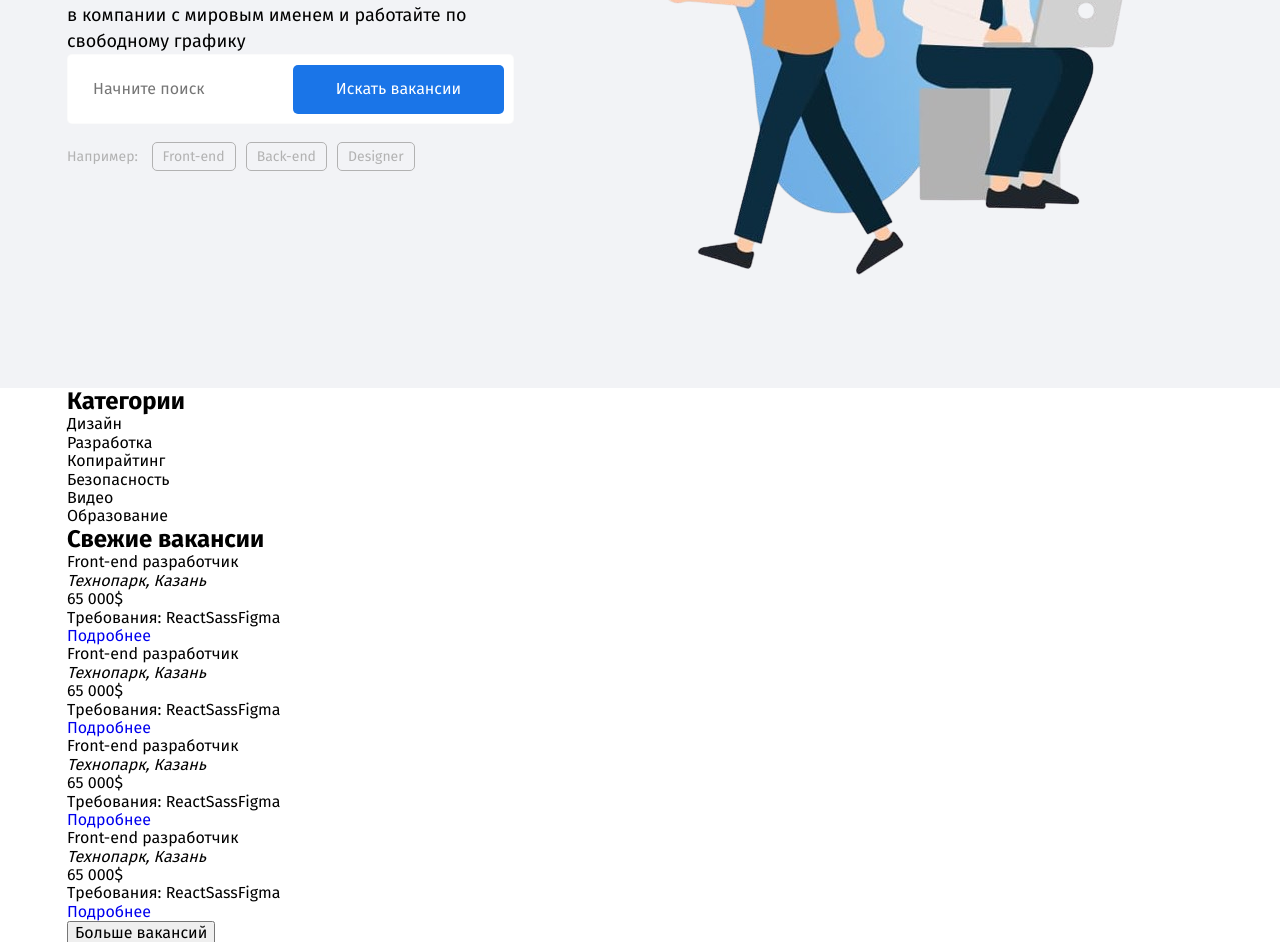
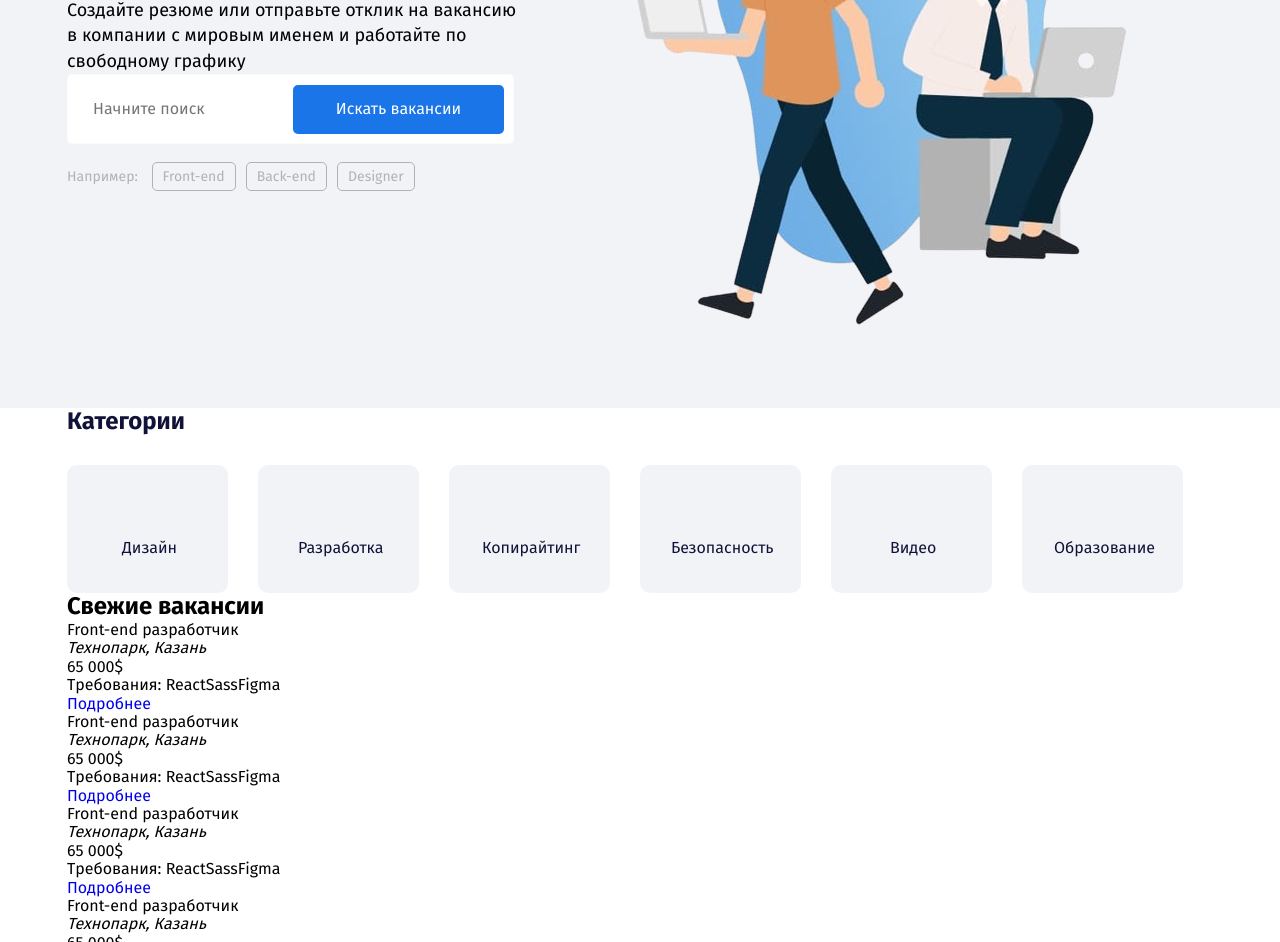
Before and after one commit to MaksimKhandeshyn/Find-Your-Job, a plain HTML site: page index.html in a window 1280 px wide. Shown: the part 305-1247 px from the top of the page. Drawn offline with nearby package versions, Linux system fonts and the light colour scheme.

Commit message:
add hover effect to category section

```diff
--- a/index.html
+++ b/index.html
@@ -69,12 +69,12 @@
         <div class="container">
           <h2 class="category-title">Категории</h2>
           <ul class="category-list list">
-            <li class="category-item">Дизайн</li>
-            <li class="category-item">Разработка</li>
-            <li class="category-item">Копирайтинг</li>
-            <li class="category-item">Безопасность</li>
-            <li class="category-item">Видео</li>
-            <li class="category-item">Образование</li>
+            <li class="category-item"><a href="#" class="category-link link design">Дизайн</a></li>
+            <li class="category-item"><a href="#" class="category-link link develop">Разработка</a></li>
+            <li class="category-item"><a href="#" class="category-link link copy-right">Копирайтинг</a></li>
+            <li class="category-item"><a href="#" class="category-link link security">Безопасность</a></li>
+            <li class="category-item"><a href="#" class="category-link link video">Видео</a></li>
+            <li class="category-item"><a href="#" class="category-link link education">Образование</a></li>
           </ul>
         </div>
       </section>
--- a/sass/components/_container.scss
+++ b/sass/components/_container.scss
@@ -6,6 +6,7 @@
 .header-container {
     display: flex;
     align-items: center;
+    padding-top: 20px;
 }
 .hero-container {
     display: flex;
--- a/sass/pages/_home.scss
+++ b/sass/pages/_home.scss
@@ -29,7 +29,6 @@ body {
     font-weight: 900;
     font-size: 44px;
     color: var(--text-primary);
-
   }
   .hero-info {
     font-size: 18px;
@@ -74,7 +73,54 @@ body {
   }
   .hero-img {
     position: absolute;
-    top: 75px;
+    top: 125px;
     right: 153px;
   }
 }
+.category-title {
+  color: $text-primary;
+}
+.category-list {
+  display: flex;
+  .category-item {
+    border-radius: 10px;
+    width: 166px;
+    height: 128px;
+    display: flex;
+    background: $buttons-grey;
+    margin-right: 30px;
+    margin-top: 30px;
+
+    .category-link {
+      margin-top: 74px;
+      color: $text-primary;
+      width: 55px;
+      height: 19px;
+    }
+    .design {
+      margin-left: 55px;
+    }
+    .develop {
+      margin-left: 40px;
+    }
+    .copy-right {
+      margin-left: 33px;
+    }
+    .security {
+      margin-left: 31px;
+    }
+    .video {
+      margin-left: 59px;
+    }
+    .education {
+      margin-left: 32px;
+    }
+  }
+  .category-item:hover {
+    .category-link {
+      color: $inputs-light;
+    }
+    background-color: $buttons-primary;
+    cursor: pointer;
+  }
+}
```
Also changed, not shown: css/main.css, css/main.min.css, 2 other files.
